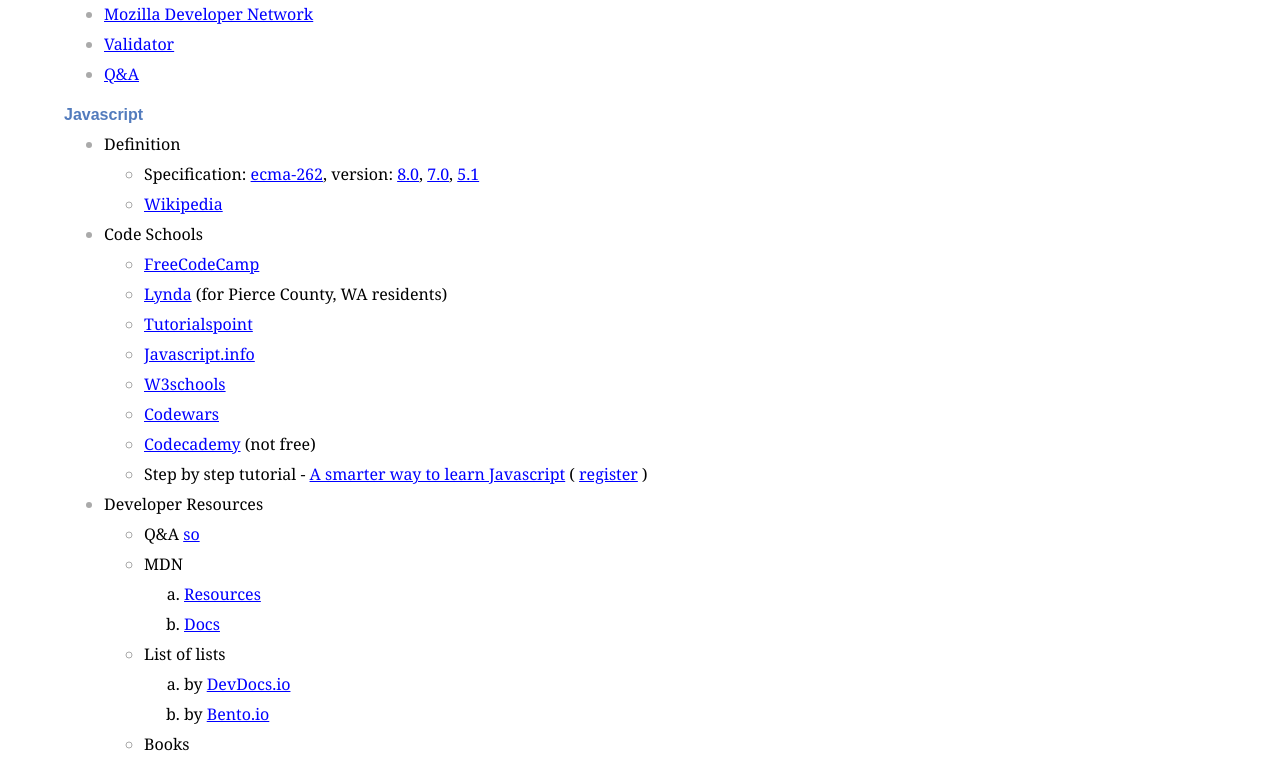
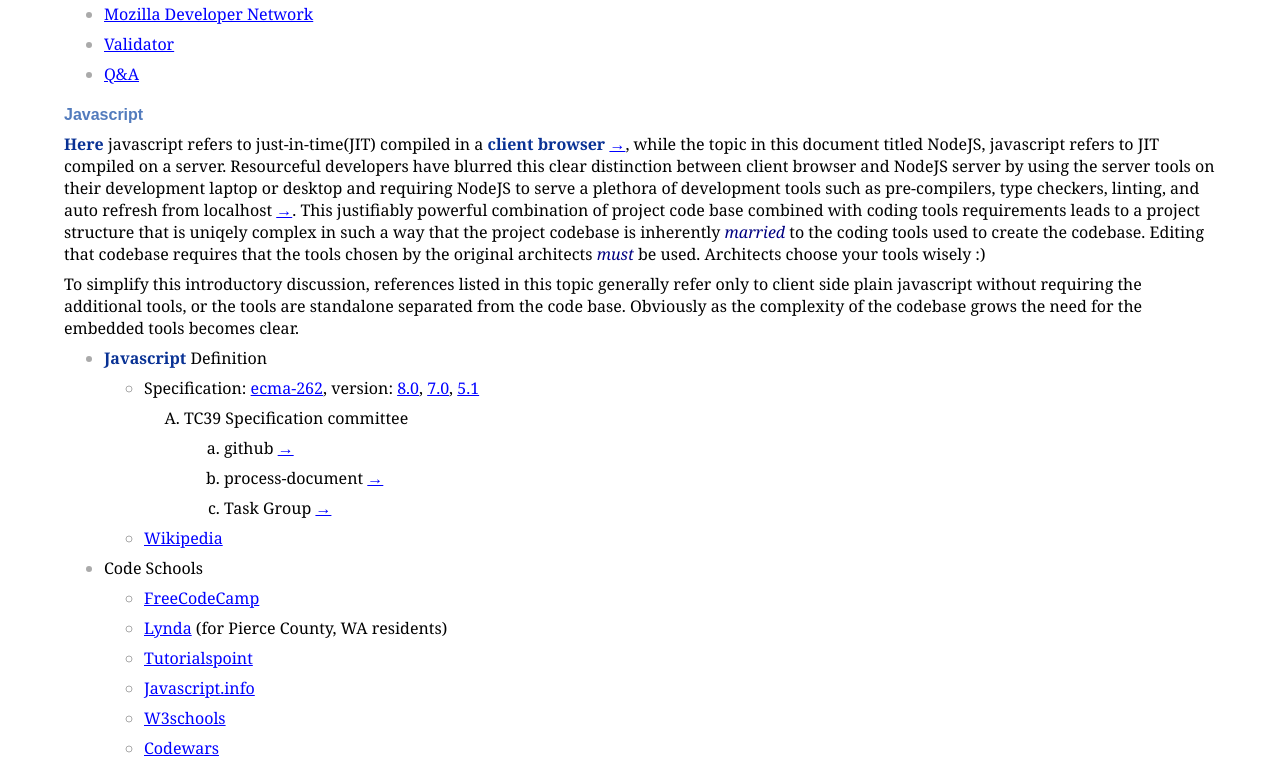
Before and after one commit to VividVenturesLLC/book-blue-intro-to-coding, a plain HTML site: page dist/index.html in a window 1280 px wide. Shown: the part 3373-4133 px from the top of the page. Drawn offline with Linux system fonts and the light colour scheme.

Commit message:
Add javascript paragraph

```diff
--- a/dist/index.html
+++ b/dist/index.html
@@ -1028,10 +1028,31 @@
 </div>
 <div class="sect4">
 <h5 id="_javascript">Javascript</h5>
+<div class="paragraph"><p><strong>Here</strong> javascript refers to just-in-time(JIT) compiled in a <strong>client
+browser</strong> <a href="https://en.wikipedia.org/wiki/Web_browser">&#8594;</a>, while the topic
+in this document titled NodeJS, javascript refers to JIT compiled on a
+server.  Resourceful developers have blurred this clear distinction
+between client browser and NodeJS server by using the server tools on
+their development laptop or desktop and requiring NodeJS to serve a
+plethora of development tools such as pre-compilers, type checkers,
+linting, and auto refresh from localhost
+<a href="https://en.wikipedia.org/wiki/Localhost">&#8594;</a>.  This justifiably powerful
+combination of project code base combined with coding tools requirements
+leads to a project structure that is uniqely complex in such a way that
+the project codebase is inherently <em>married</em> to the coding tools used to
+create the codebase.  Editing that codebase requires that the tools
+chosen by the original architects <em>must</em> be used. Architects choose your
+tools wisely :)</p></div>
+<div class="paragraph"><p>To simplify this introductory discussion, references listed in this
+topic
+generally refer only to client side plain javascript without requiring
+the additional tools, or the tools are standalone separated from the
+code base.  Obviously as the complexity of the codebase grows the need
+for the embedded tools becomes clear.</p></div>
 <div class="ulist"><ul>
 <li>
 <p>
-Definition
+<strong>Javascript</strong> Definition
 </p>
 <div class="ulist"><ul>
 <li>
@@ -1040,6 +1061,31 @@
 <a href="http://www.ecma-international.org/ecma-262/8.0/index.html">8.0</a>, <a href="http://www.ecma-international.org/ecma-262/7.0/index.html">7.0</a>,
 <a href="http://www.ecma-international.org/ecma-262/5.1/">5.1</a>
 </p>
+<div class="olist upperalpha"><ol class="upperalpha">
+<li>
+<p>
+TC39 Specification committee
+</p>
+<div class="olist loweralpha"><ol class="loweralpha">
+<li>
+<p>
+github <a href="https://github.com/tc39">&#8594;</a>
+</p>
+</li>
+<li>
+<p>
+process-document <a href="https://tc39.github.io/process-document/">&#8594;</a>
+</p>
+</li>
+<li>
+<p>
+Task Group
+<a href="http://www.ecma-international.org/memento/TC39.htm">&#8594;</a>
+</p>
+</li>
+</ol></div>
+</li>
+</ol></div>
 </li>
 <li>
 <p>
@@ -1623,7 +1669,7 @@
 <div id="footer">
 <div id="footer-text">
 Version 0.0.1<br />
-Last updated 2018-06-01 12:46:08 EDT
+Last updated 2018-06-01 15:21:19 EDT
 </div>
 </div>
 </body>
```
Also changed, not shown: 1 other file.
